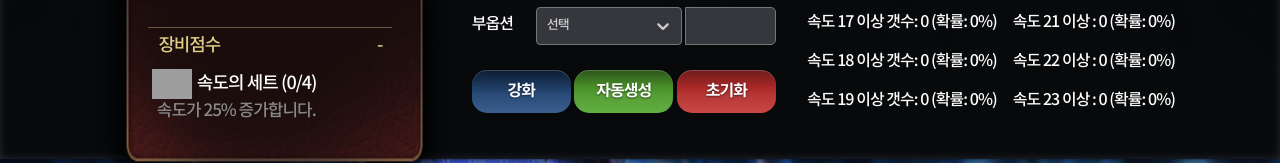
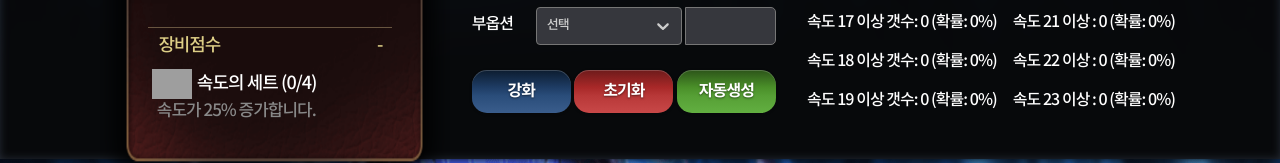
Before and after one commit to sekwan5/epic7-frontend, a React (Vite) app: page /gear/enhance in a window 1280 px wide. Shown: the part 641-804 px from the top of the page. Built offline with nearby package versions, Linux system fonts and the light colour scheme; grey boxes are pictures that could not be loaded.

Commit message:
add enhance url

```diff
--- a/src/modules/gear/gearEnhance/index.tsx
+++ b/src/modules/gear/gearEnhance/index.tsx
@@ -376,11 +376,11 @@ export default function GearEnhanceWrap() {
               <button className="enhance-button-1" onClick={handleEnhance}>
                 강화
               </button>
+              <button className="enhance-button-3" onClick={handleReset}>
+                초기화
+              </button>
               <button className="enhance-button-2" onClick={handleAutoGenerate}>
                 자동생성
-              </button>
-              <button className="enhance-button-3" onClick={handleReset}>
-                초기화
               </button>
             </div>
           </div>
--- a/src/modules/menus.json
+++ b/src/modules/menus.json
@@ -25,7 +25,7 @@
       {
         "id": "gearEnhance",
         "title": "장비 강화",
-        "to": "/"
+        "to": "/gear/enhance"
       }
     ]
   },
```
